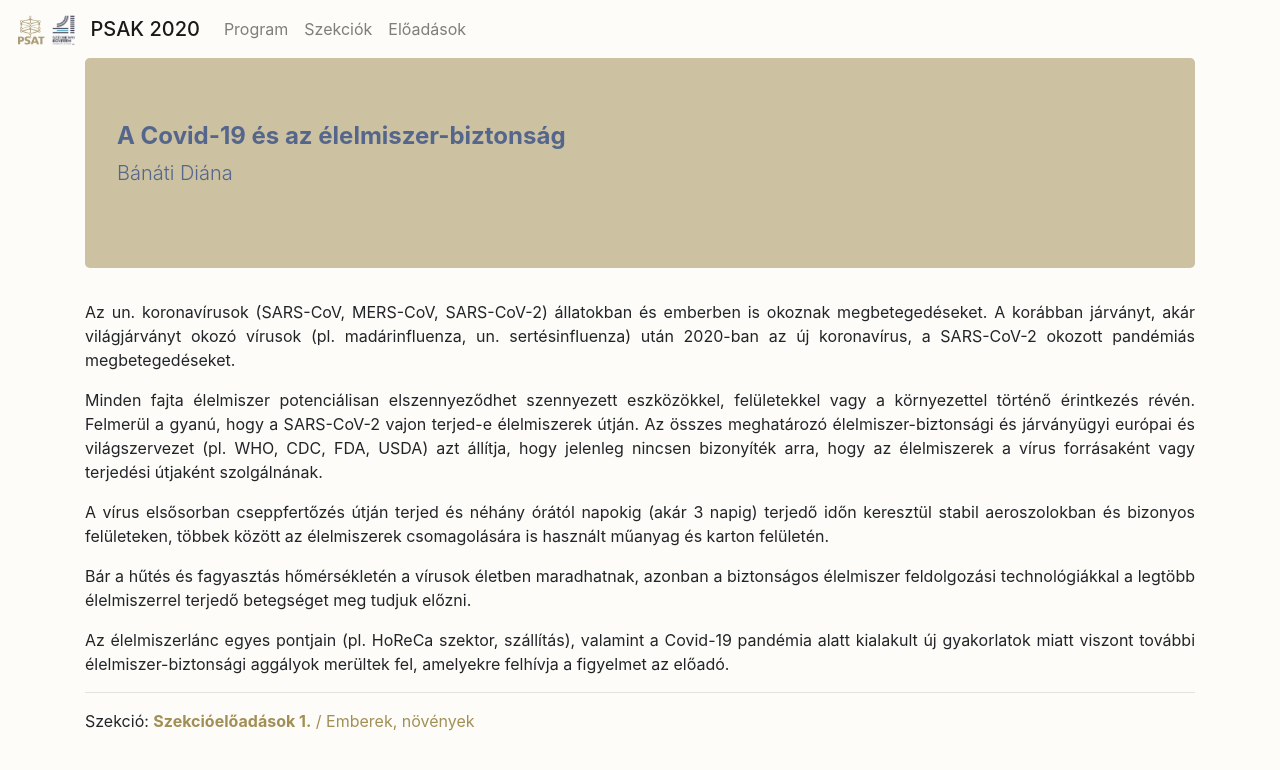
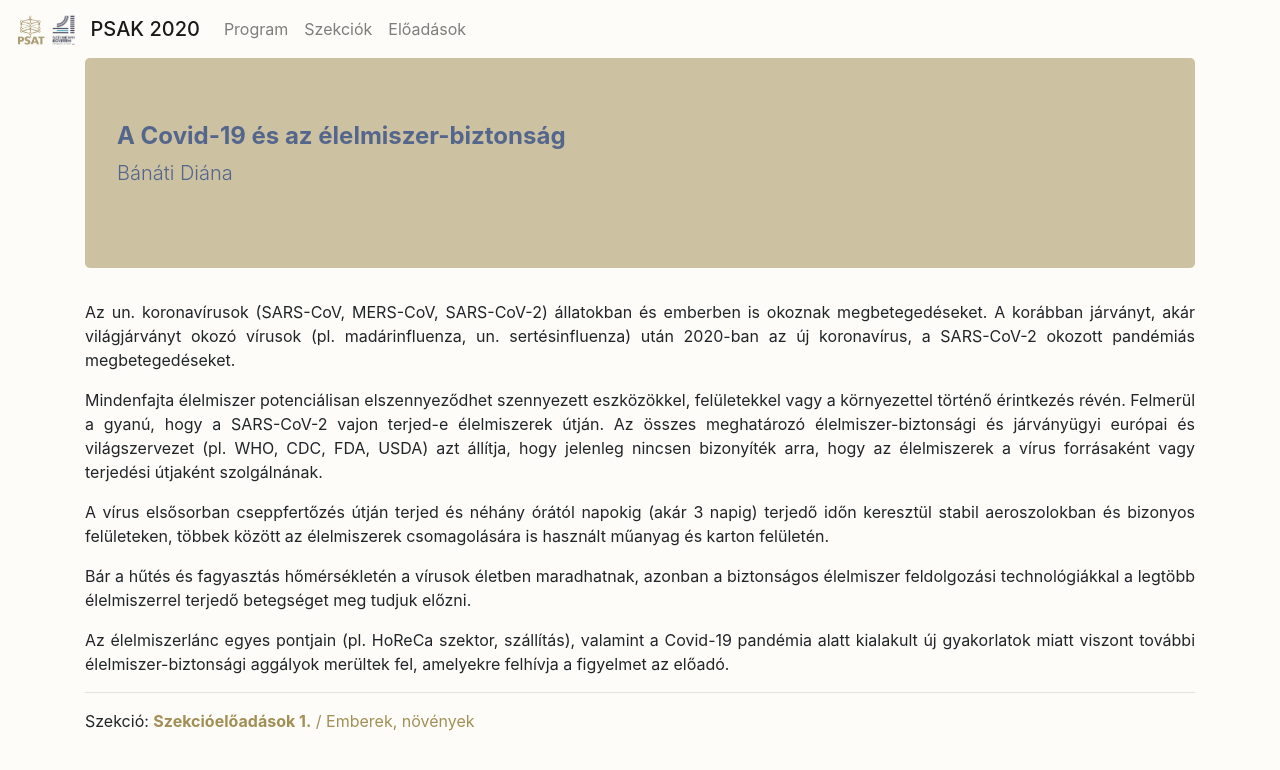
Before and after one commit to hegyhati/psak_2020, a Jekyll site: the page built from _presentations/Banati_Diana.md, in a window 1280 px wide. Shown: the top 770 px of the page. Built offline with Jekyll 4.4.1, drawn with Linux system fonts in a browser that asks for light colours.

Commit message:
Update Banati_Diana.md

```diff
--- a/_presentations/Banati_Diana.md
+++ b/_presentations/Banati_Diana.md
@@ -5,7 +5,7 @@ title: "A Covid-19 és az élelmiszer-biztonság"
 
 Az un. koronavírusok (SARS-CoV, MERS-CoV, SARS-CoV-2) állatokban és emberben is okoznak megbetegedéseket. A korábban járványt, akár világjárványt okozó vírusok (pl. madárinfluenza, un. sertésinfluenza) után 2020-ban az új koronavírus, a SARS-CoV-2 okozott pandémiás megbetegedéseket.
 
-Minden fajta élelmiszer potenciálisan elszennyeződhet szennyezett eszközökkel, felületekkel vagy a környezettel történő érintkezés révén. Felmerül a gyanú, hogy a SARS-CoV-2 vajon terjed-e élelmiszerek útján. Az összes meghatározó élelmiszer-biztonsági és járványügyi európai és világszervezet (pl. WHO, CDC, FDA, USDA) azt állítja, hogy jelenleg nincsen bizonyíték arra, hogy az élelmiszerek a vírus forrásaként vagy terjedési útjaként szolgálnának.
+Mindenfajta élelmiszer potenciálisan elszennyeződhet szennyezett eszközökkel, felületekkel vagy a környezettel történő érintkezés révén. Felmerül a gyanú, hogy a SARS-CoV-2 vajon terjed-e élelmiszerek útján. Az összes meghatározó élelmiszer-biztonsági és járványügyi európai és világszervezet (pl. WHO, CDC, FDA, USDA) azt állítja, hogy jelenleg nincsen bizonyíték arra, hogy az élelmiszerek a vírus forrásaként vagy terjedési útjaként szolgálnának.
 
 A vírus elsősorban cseppfertőzés útján terjed és néhány órától napokig (akár 3 napig) terjedő időn keresztül stabil aeroszolokban és bizonyos felületeken, többek között az élelmiszerek csomagolására is használt műanyag és karton felületén.
 
```
